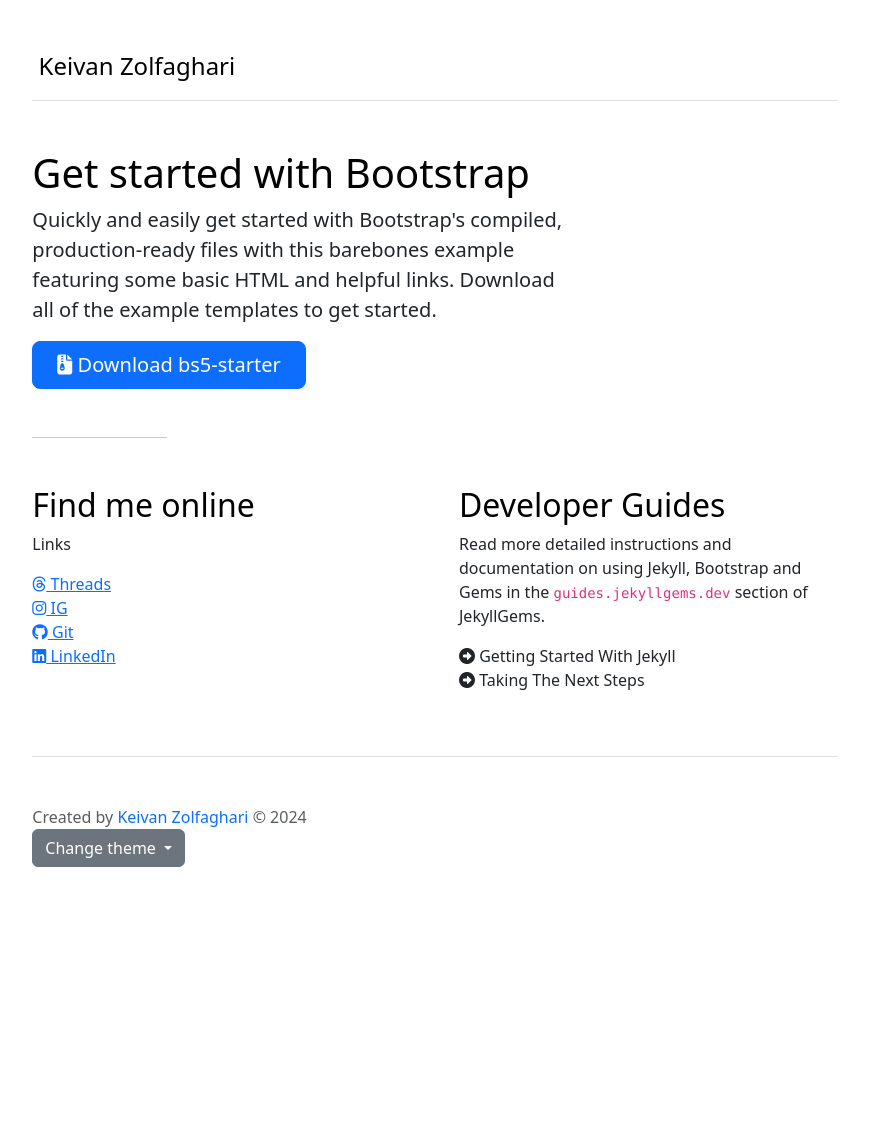
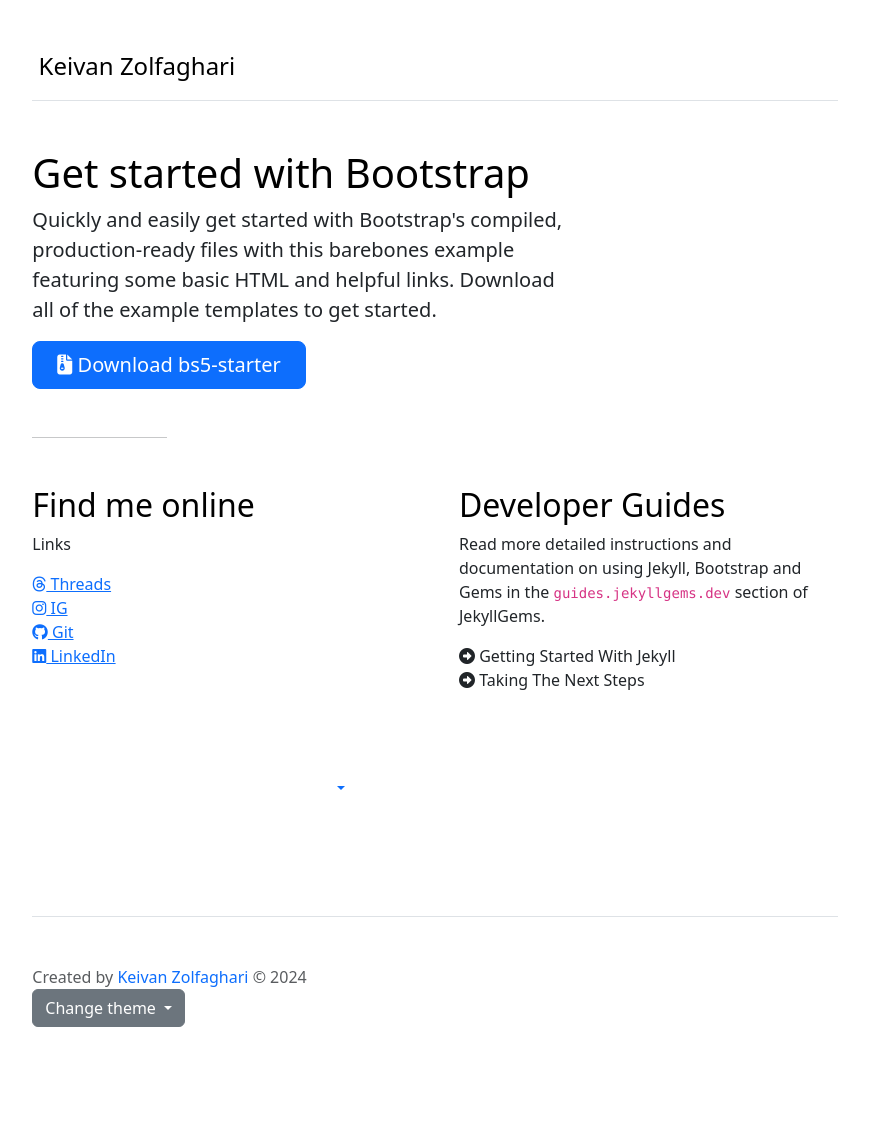
Before and after one commit to keivanz/keivanz.github.io, a Jekyll site: the page built from index.md, in a window 1280 px wide. Shown: the whole page, without its empty margins (205-1074 px from the left). Built offline with Jekyll 4.4.1, drawn with Linux system fonts in a browser that asks for light colours; nearby versions of some CDN libraries; before the commit the page ends 963 px from its top, so only the background shows below that.

Commit message:
tweak footer

```diff
--- a/_includes/footer.html
+++ b/_includes/footer.html
@@ -1,4 +1,35 @@
-
+<div class="dropdown">
+  <button class="btn btn-link py-0 px-0 px-lg-0 dropdown-toggle d-flex align-items-center"
+          id="bd-theme"
+          type="button"
+          aria-expanded="false"
+          data-bs-toggle="dropdown"
+          data-bs-display="static"
+          aria-label="Toggle theme (auto)">
+    <svg class="bi my-1 theme-icon-active"><use href="#circle-half"></use></svg>
+    <span class="d-lg-none" id="bd-theme-text">Toggle theme</span>
+  </button>
+  <ul class="dropdown-menu" aria-labelledby="bd-theme-text">
+    <li>
+      <button type="button" class="dropdown-item" data-bs-theme-value="light" aria-pressed="false">
+        Light
+        <svg class="bi d-none"><use href="#check2"></use></svg>
+      </button>
+    </li>
+    <li>
+      <button type="button" class="dropdown-item" data-bs-theme-value="dark" aria-pressed="false">
+        Dark
+        <svg class="bi d-none"><use href="#check2"></use></svg>
+      </button>
+    </li>
+    <li>
+      <button type="button" class="dropdown-item" data-bs-theme-value="auto" aria-pressed="true">
+        Auto
+        <svg class="bi d-none"><use href="#check2"></use></svg>
+      </button>
+    </li>
+  </ul>
+  </div>
 
 
 
@@ -6,18 +37,18 @@
   Created by <a class="text-decoration-none" href="https://github.com/leatheresque" target="_blank">Keivan Zolfaghari</a> &copy; 2024
 
   <div class="dropdown">
-    <button id="bd-theme" class="btn btn-secondary dropdown-toggle" type="button" data-bs-toggle="dropdown" aria-expanded="false">
+    <button id="bd-theme-text" class="btn btn-secondary dropdown-toggle" type="button" data-bs-toggle="dropdown" aria-label="Toggle theme (auto)" aria-expanded="false">
       Change theme
     </button>
     <ul class="dropdown-menu">
-      <li ><a data-bs-theme-value="light" class="dropdown-item" aria-pressed="false" href="#">
-        <svg class="bi ms-auto d-none"><use href="#check2"></use></svg><i class="fa-solid fa-sun"></i>Light</a>
+      <li ><button data-bs-theme-value="light" class="dropdown-item" aria-pressed="false" href="#">
+        <svg class="bi ms-auto d-none"><use href="#check2"></use></svg><i class="fa-solid fa-sun me-2"></i>Light</button>
       </li>
-      <li><a data-bs-theme-value="dark" class="dropdown-item" aria-pressed="false" href="#">
-        <svg class="bi ms-auto d-none"><use href="#check2"></use></svg><i class="fa-solid fa-moon"></i>Dark</a>
+      <li><button data-bs-theme-value="dark" class="dropdown-item" aria-pressed="false" href="#">
+        <svg class="bi ms-auto d-none"><use href="#check2"></use></svg><i class="fa-solid fa-moon me-2"></i>Dark</button>
       </li>
-      <li><a data-bs-theme-value="auto" class="dropdown-item" aria-pressed="true" href="#">
-        <svg class="bi ms-auto d-none"><use href="#check2"></use></svg><i class="fa-solid fa-circle-half-stroke"></i>Auto</a>
+      <li><button data-bs-theme-value="auto" class="dropdown-item" aria-pressed="true" href="#">
+        <svg class="bi ms-auto d-none"><use href="#check2"></use></svg><i class="fa-solid fa-circle-half-stroke me-2"></i>Auto</button>
       </li>
     </ul>
   </div>
```
